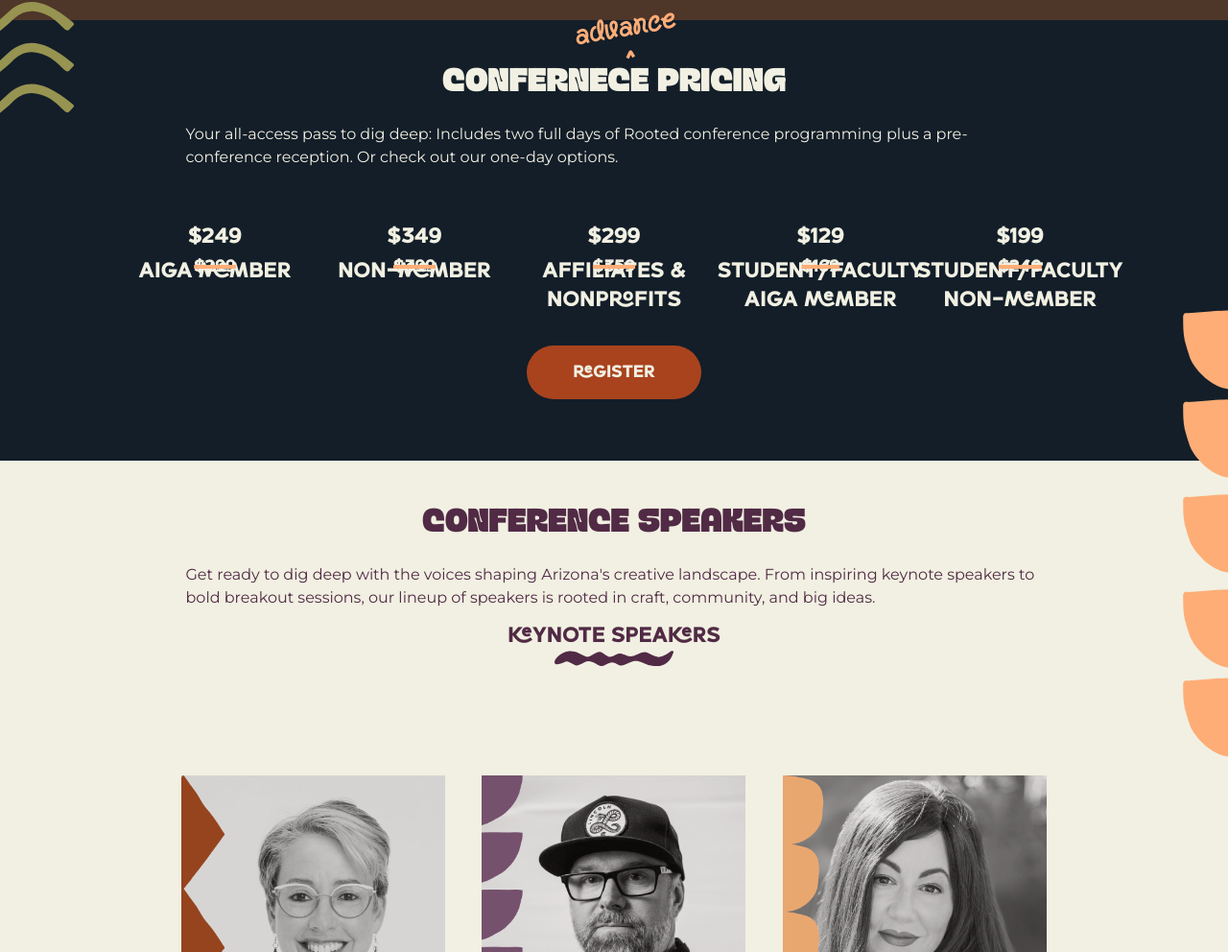
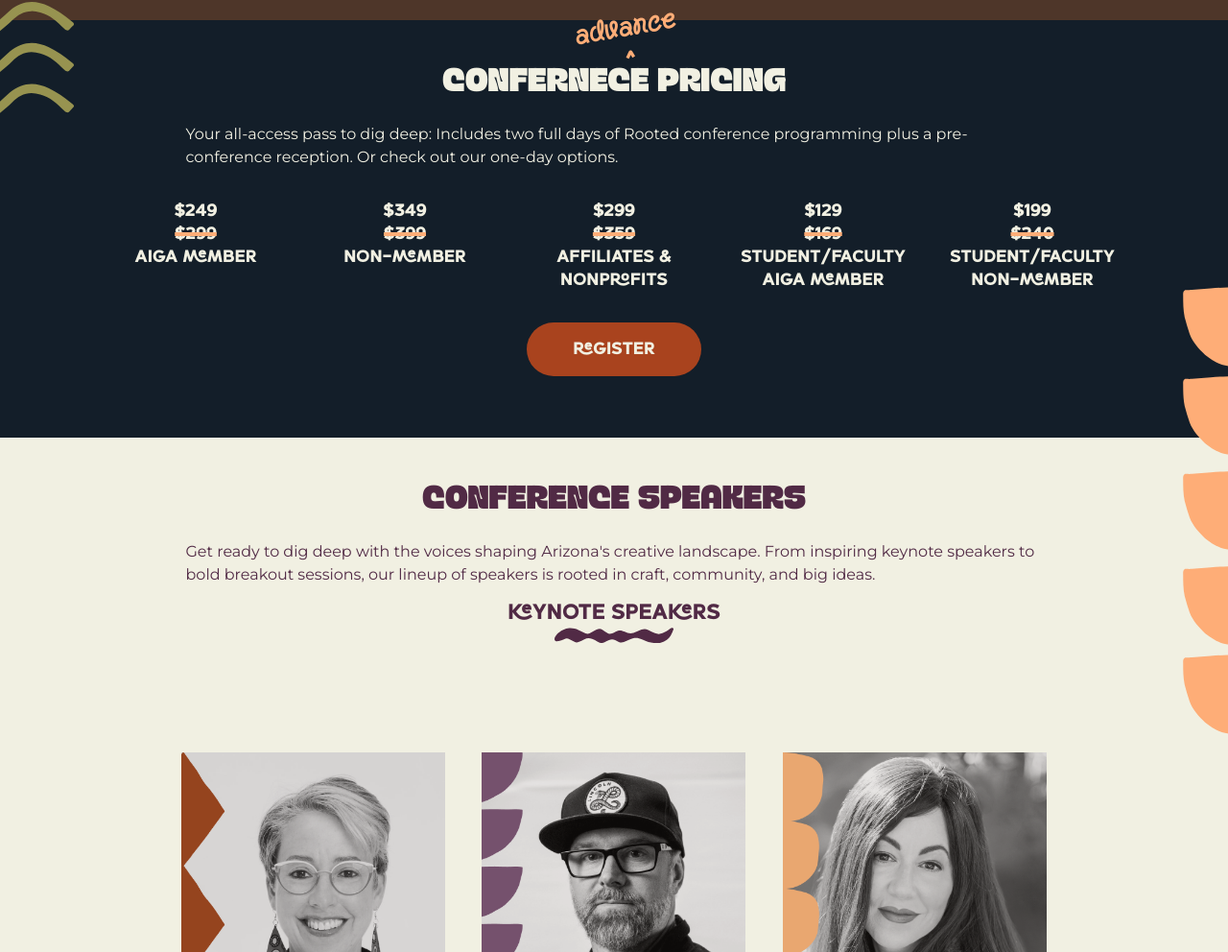
Before and after one commit to ccarra1/PHXDW2025, a plain HTML site: page index.html in a window 1280 px wide. Shown: the part 1880-2872 px from the top of the page at 96% size. Drawn offline with Linux system fonts and the light colour scheme; a script that the page names is missing; files whose address does not match are found by name.

Commit message:
minor fix

```diff
--- a/styles.css
+++ b/styles.css
@@ -549,7 +549,7 @@ header dl, #pricing dl {
     padding: var(--padding-base);
 }
 #pricing dl {
-    font-size: var(--font-size-md);
+    font-size: var(--font-size-base);
     text-align: center;
 }
 h2 {
@@ -829,11 +829,11 @@ header a:hover {
 /**********************  Media Queries for X-Large ********************* */
 @media screen and (min-width:1200px) {
     #price-chart {
-        grid-template-columns: 1fr 200px 200px 200px 200px 200px 1fr;
+        grid-template-columns: 1fr 210px 210px 210px 210px 210px 1fr;
     }
     #price-chart dd {
         position: relative;
-        bottom: -1.5rem;
+        bottom: 0;
     }
     #student-member {
         grid-column: 5/6;
```
